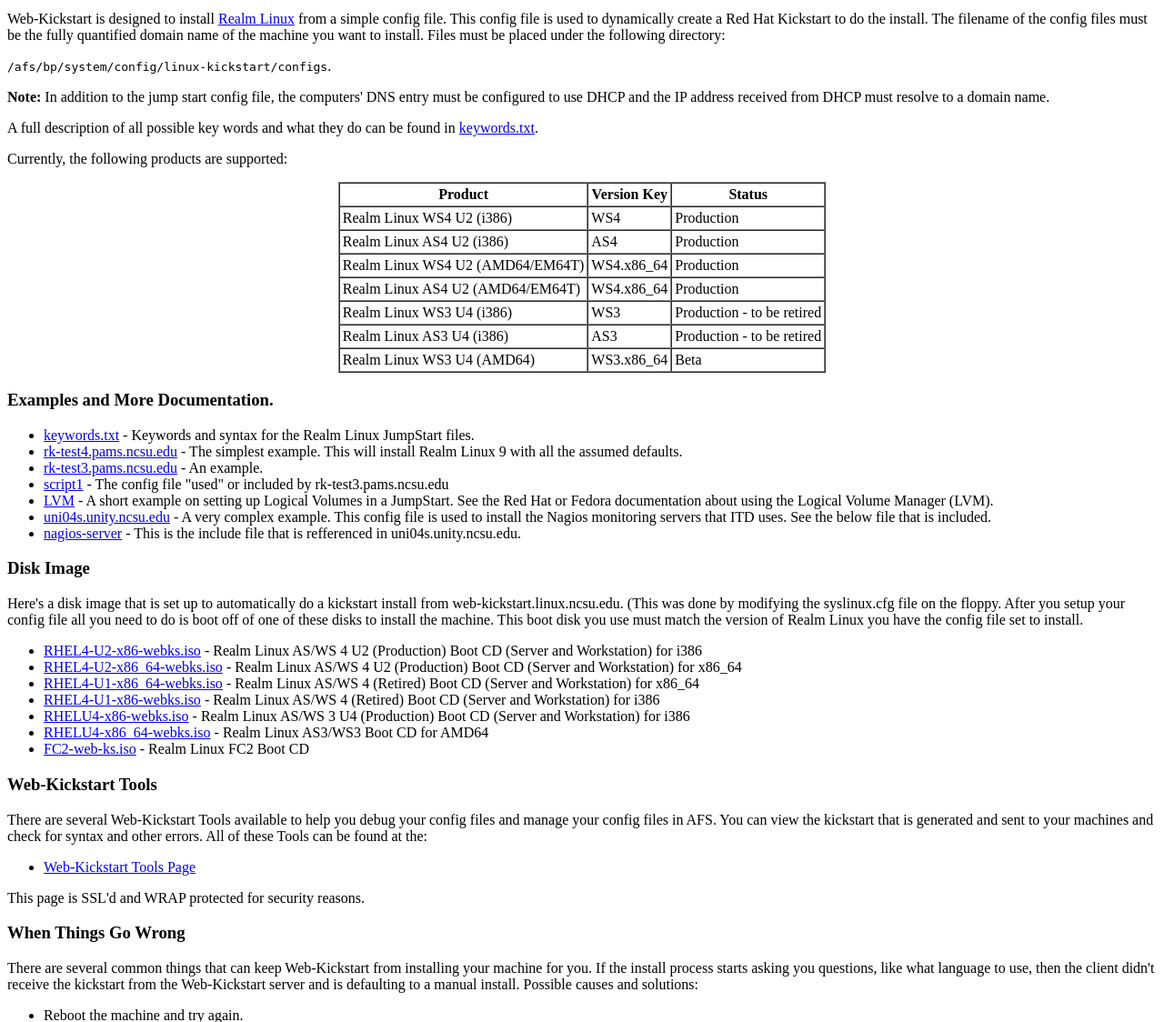
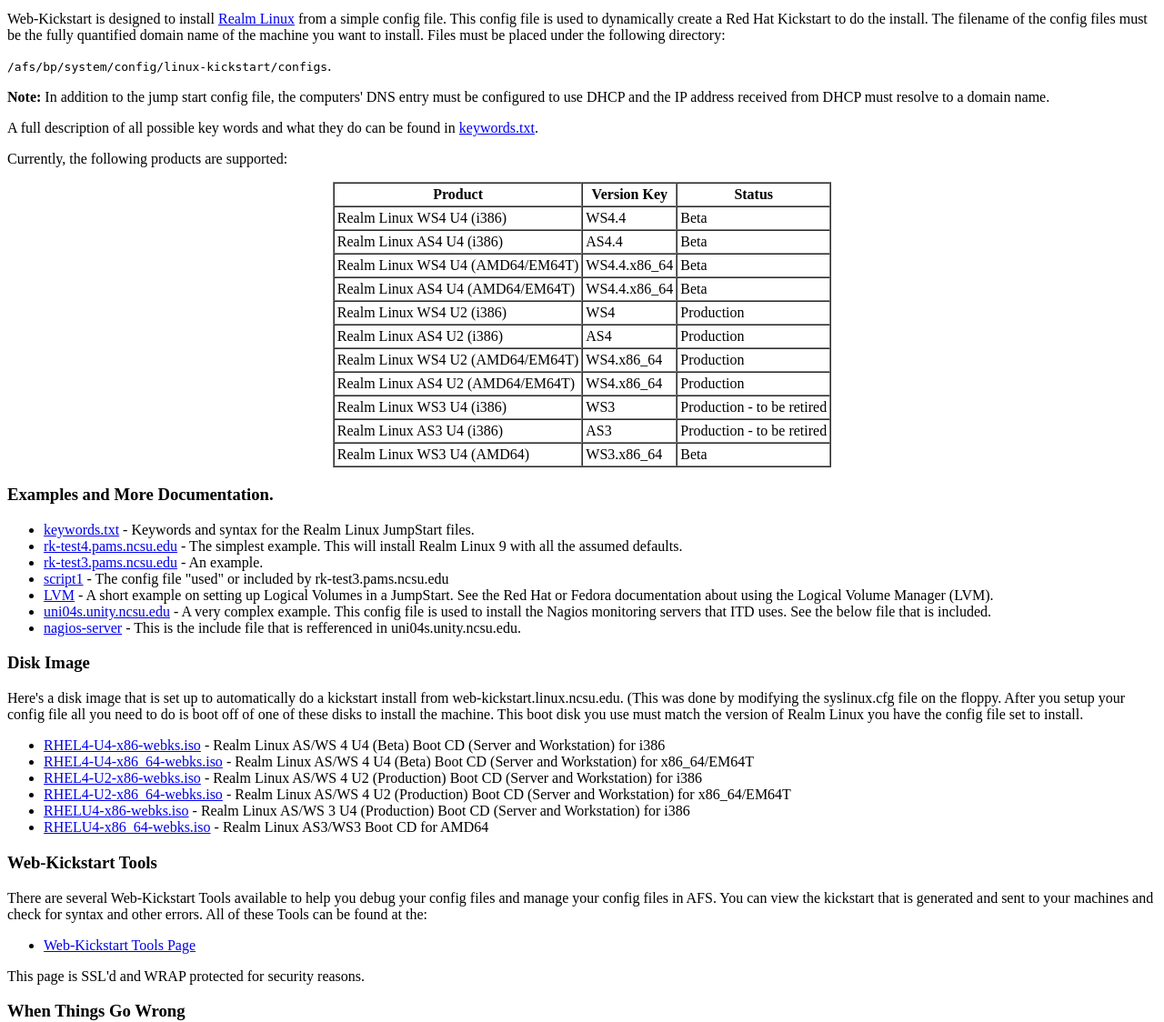
Before and after one commit to jjneely/webkickstart, a PHP site: page /index.phtml in a window 1280 px wide. Shown: the part 279-1403 px from the top of the page at 91% size. Run offline with PHP 8.4, Linux system fonts and the light colour scheme.

Commit message:
Web page updates and ACL updates from the current production directory.
git-svn-id: https://svn.linux.ncsu.edu/svn/cls/branches/solaris2ks/Release-20060606@1940 35bbe6b0-b001-0410-9f0e-dd3f93706181

```diff
--- a/WRAP/index.phtml
+++ b/WRAP/index.phtml
@@ -13,7 +13,8 @@ $accessList = array("jjneely", "dfallis", "mhfullme", "ngibson", "gsgarner",
     "ptwillia", "ldosbor2", "tbyron", "mcgarrah", "kmdudley", "lagoodw2",
     "rlgreen2", "bmadams3", "jacorley", "macolon", "ambrown4", "arkurth",
     "tmfarwig", "tcwilson", "scjones", "sewillia", "bwbarbou", "wjbrocke",
-    "wjhicks", "nbmccork");
+    "wjhicks", "nbmccork",  "jaklein", "dlcarraw", "jrwells", "ptwillia",
+    "arkurth");
 
 ?>
 
--- a/index.phtml
+++ b/index.phtml
@@ -47,8 +47,10 @@ found in <a href="docs/keywords.txt">keywords.txt</a>.</p>
 
 <table align="center" border="1" cellspacing="0" cellpadding="3">
 <tr><th>Product</th><th>Version Key</th><th>Status</th></tr>
-<!--<tr><td>Realm Linux WS4 U1 (i386)</td><td>WS4</td><td>Production</td></tr>
-<tr><td>Realm Linux AS4 U1 (i386)</td><td>AS4</td><td>Production</td></tr>-->
+<tr><td>Realm Linux WS4 U4 (i386)</td><td>WS4.4</td><td>Beta</td></tr>
+<tr><td>Realm Linux AS4 U4 (i386)</td><td>AS4.4</td><td>Beta</td></tr>
+<tr><td>Realm Linux WS4 U4 (AMD64/EM64T)</td><td>WS4.4.x86_64</td><td>Beta</td></tr>
+<tr><td>Realm Linux AS4 U4 (AMD64/EM64T)</td><td>WS4.4.x86_64</td><td>Beta</td></tr>
 <tr><td>Realm Linux WS4 U2 (i386)</td><td>WS4</td><td>Production</td></tr>
 <tr><td>Realm Linux AS4 U2 (i386)</td><td>AS4</td><td>Production</td></tr>
 <tr><td>Realm Linux WS4 U2 (AMD64/EM64T)</td><td>WS4.x86_64</td><td>Production</td></tr>
@@ -90,19 +92,12 @@ your config file all you need to do is boot off of one of these
 disks to install the machine.  This boot disk you use must match
 the version of Realm Linux you have the config file set to install.</p>
 <ul>
-<li><a href="RHEL4-U2-x86-webks.iso">RHEL4-U2-x86-webks.iso</a> - Realm Linux AS/WS 4 U2 (Production) Boot CD (Server and Workstation) for i386
-<li><a href="RHEL4-U2-x86_64-webks.iso">RHEL4-U2-x86_64-webks.iso</a> - Realm Linux AS/WS 4 U2 (Production) Boot CD (Server and Workstation) for x86_64
-<li><a href="RHEL4-U1-x86_64-webks.iso">RHEL4-U1-x86_64-webks.iso</a> - Realm Linux AS/WS 4 (Retired) Boot CD (Server and Workstation) for x86_64
-<li><a href="RHEL4-U1-x86-webks.iso">RHEL4-U1-x86-webks.iso</a> - Realm Linux AS/WS 4 (Retired) Boot CD (Server and Workstation) for i386</li>
+<li><a href="RHEL4-U4-x86-webks.iso">RHEL4-U4-x86-webks.iso</a> - Realm Linux AS/WS 4 U4 (Beta) Boot CD (Server and Workstation) for i386</li>
+<li><a href="RHEL4-U4-x86_64-webks.iso">RHEL4-U4-x86_64-webks.iso</a> - Realm Linux AS/WS 4 U4 (Beta) Boot CD (Server and Workstation) for x86_64/EM64T</li>
+<li><a href="RHEL4-U2-x86-webks.iso">RHEL4-U2-x86-webks.iso</a> - Realm Linux AS/WS 4 U2 (Production) Boot CD (Server and Workstation) for i386</li>
+<li><a href="RHEL4-U2-x86_64-webks.iso">RHEL4-U2-x86_64-webks.iso</a> - Realm Linux AS/WS 4 U2 (Production) Boot CD (Server and Workstation) for x86_64/EM64T</li>
 <li><a href="RHELU4-x86-webks.iso">RHELU4-x86-webks.iso</a> - Realm Linux AS/WS 3 U4 (Production) Boot CD (Server and Workstation) for i386</li>
-<!--<li><a href="RHELU2-web-ks.iso">RHELU2-web-ks.iso</a> - Realm Linux AS/WS U2 (Retired) Boot CD (Server and Workstation) for i386</li>
--->
 <li><a href="RHELU4-x86_64-webks.iso">RHELU4-x86_64-webks.iso</a> - Realm Linux AS3/WS3 Boot CD for AMD64</li>
-<!--<li><a href="9-web-ks.iso">9-web-ks.iso</a> - Realm Linux 9 Boot CD</li>
-<li><a href="9-web-ks-eth0.iso">9-web-ks-eth0.iso</a> - Realm Linux 9 Boot
-CD For Systems with Multiple Ethernet Cards this Image Uses eth0</li>
-<li><a href="FC1-web-ks.iso">FC1-web-ks.iso</a> - Realm Linux FC1 Boot CD</li>-->
-<li><a href="FC2-web-ks.iso">FC2-web-ks.iso</a> - Realm Linux FC2 Boot CD</li>
 </ul>
 
 <h3>Web-Kickstart Tools</h3>
```
